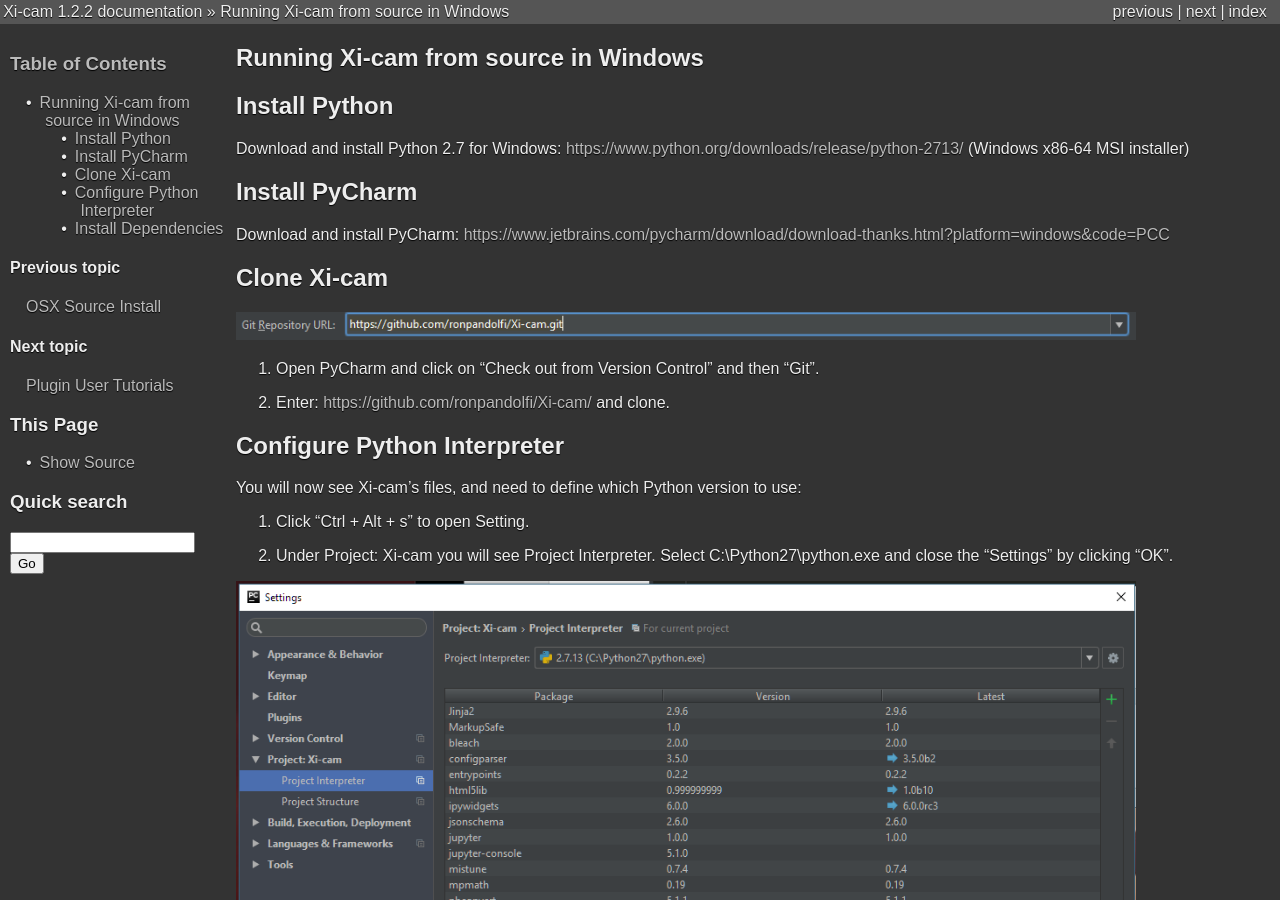
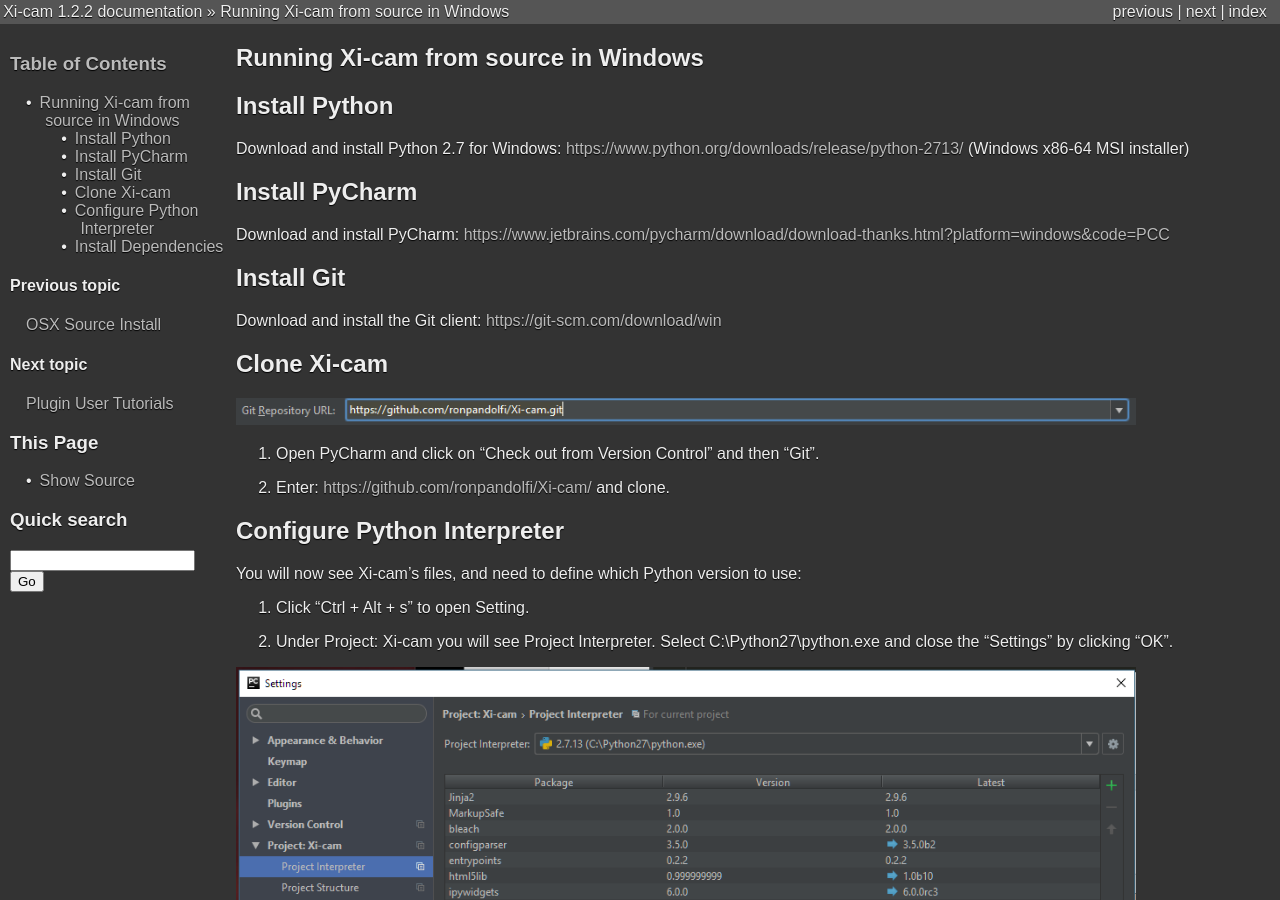
Before and after one commit to ronpandolfi/Xi-cam, a Sphinx documentation site: the page built from doc/source/winSourceInstall.rst, in a window 1280 px wide and 900 px high. Built offline with Sphinx 7.4.7, drawn with Linux system fonts in a browser that asks for light colours.

Commit message:
Add git to windows source install docs

```diff
--- a/doc/source/winSourceInstall.rst
+++ b/doc/source/winSourceInstall.rst
@@ -16,6 +16,13 @@
 
 Download and install PyCharm:
 https://www.jetbrains.com/pycharm/download/download-thanks.html?platform=windows&code=PCC
+
+Install Git
+-----------
+
+Download and install the Git client:
+https://git-scm.com/download/win
+
 
 Clone Xi-cam
 ------------
```
